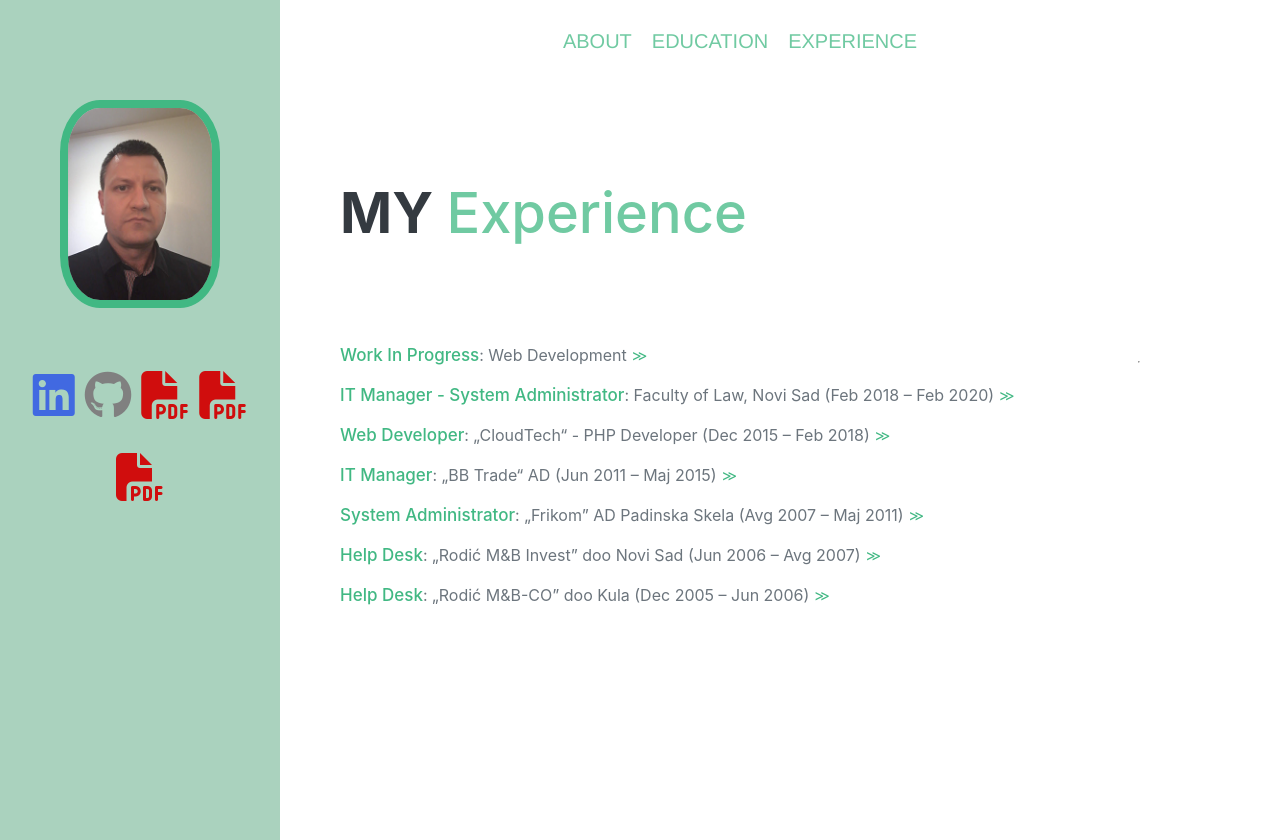
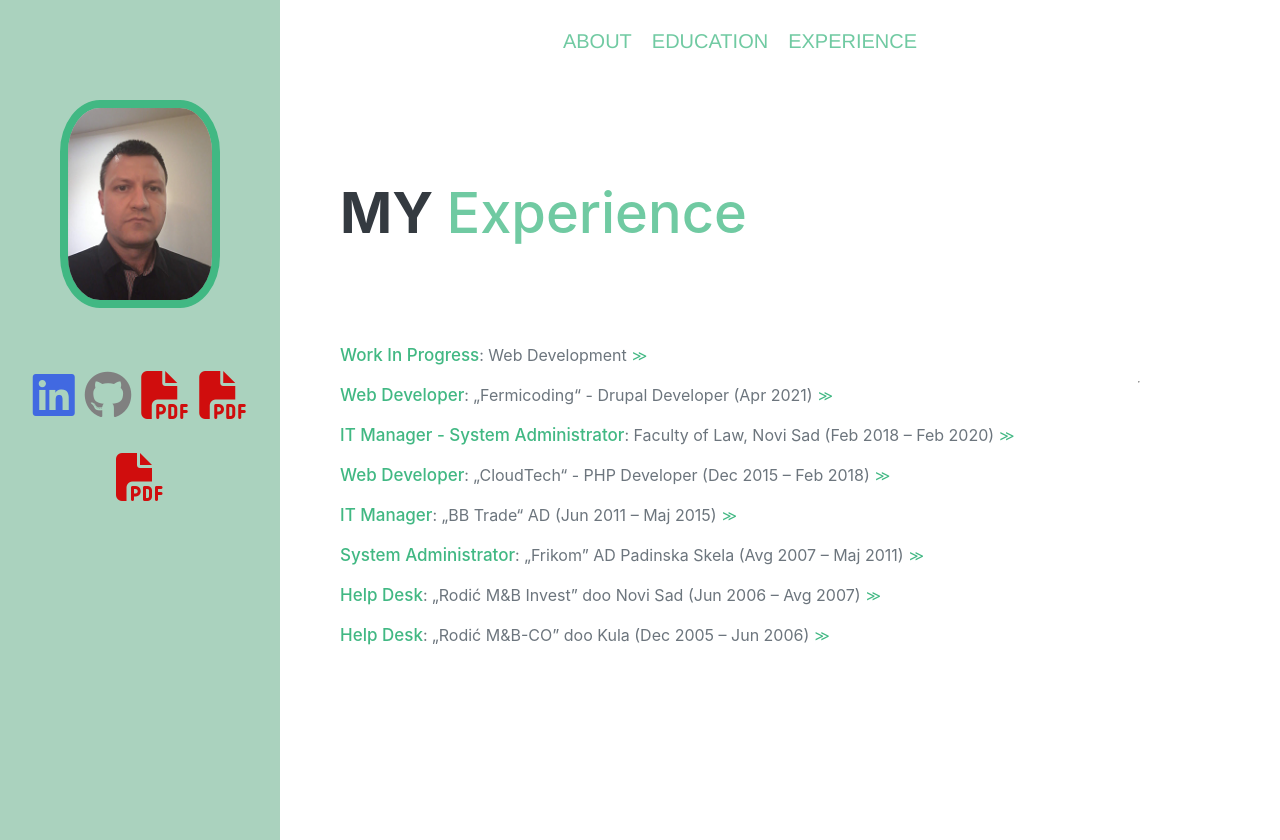
Before and after one commit to GoranSubic/GoranSubic.github.io, a Vue app: page / in a window 1280 px wide. Both pictures are taken after a click on the item "EXPERIENCE". Shown: the top 840 px of the page. Built offline with nearby package versions, Linux system fonts and the light colour scheme.

Commit message:
Experience - Fermicoding

```diff
--- a/src/views/Experience.vue
+++ b/src/views/Experience.vue
@@ -12,10 +12,22 @@
                     </p>
                     <p class="job-desc" style="display: none;">
                         <pre>
-    - Web application project based on Symfony + Vue - <a target="_blank" href="https://olala.co.rs/"><img src="../assets/olala.svg" /> Olala Fast Food</a>.
-      Web application with orders and order tracking system.
+    - Web application with orders and order tracking system:
+        * Web application project based on Symfony + Vue - <a target="_blank" href="https://alternativa8.rs/"><img src="../assets/alternativa8.png" /> Alternativa8</a>.
+        * Web application project based on Symfony + Vue - <a target="_blank" href="https://olala.brzodo.rs/"><img src="../assets/olala.svg" /> Olala Fast Food</a>.
     - Web application project based on Vue - <a target="_blank" href="https://kolmarvine.rs/"><img src="../assets/kolmarvine.svg" /> KolmarVine Lift Servis</a>.
 </pre>
+                    </p>
+                </div>
+                <div class="job" onclick="showJob(this)" onmouseover="jobLinkWeight(this)" onmouseout="jobLinkNormal(this)">
+                    <p class="job-title">
+                        <span class="job-name-link">Web Developer</span>: „Fermicoding“ - Drupal Developer (Apr 2021) <span class="job-desc-link">>></span>
+                    </p>
+                    <p class="job-desc" style="display: none;">
+                        <pre>
+    - Work on maintaining of project - website which beside presentation has online sale
+      and admin, based on Drupal 8  <a target="_blank" href="https://regarden.com/"><img class="regarden-bck" src="../assets/regarden.svg" /> ReGarden</a>.
+                        </pre>
                     </p>
                 </div>
                 <div class="job" onclick="showJob(this)" onmouseover="jobLinkWeight(this)" onmouseout="jobLinkNormal(this)">
@@ -41,7 +53,7 @@
                 <div class="job" onclick="showJob(this)" onmouseover="jobLinkWeight(this)" onmouseout="jobLinkNormal(this)">
                     <p class="job-title">
                         <span class="job-name-link">Web Developer</span>: „CloudTech“ - PHP Developer (Dec 2015 – Feb 2018) <span class="job-desc-link">>></span>
-</p>
+                    </p>
                     <p class="job-desc" style="display: none;">
                         <pre>
     - Work on maintaining of project - web site which beside presentation has online sale
@@ -56,7 +68,7 @@
                 <div class="job" onclick="showJob(this)" onmouseover="jobLinkWeight(this)" onmouseout="jobLinkNormal(this)">
                     <p class="job-title">
                         <span class="job-name-link">IT Manager</span>: „BB Trade“ AD (Jun 2011 – Maj 2015) <span class="job-desc-link">>></span>
-</p>
+                    </p>
                     <p class="job-desc" style="display: none;">
                         <pre>
     - Service of IT Sector, working place „IT Manager“.
@@ -70,7 +82,7 @@
                 <div class="job" onclick="showJob(this)" onmouseover="jobLinkWeight(this)" onmouseout="jobLinkNormal(this)">
                     <p class="job-title">
                         <span class="job-name-link">System Administrator</span>: „Frikom” AD Padinska Skela (Avg 2007 – Maj 2011) <span class="job-desc-link">>></span>
-</p>
+                    </p>
                     <p class="job-desc" style="display: none;">
                         <pre>
     - Service of IT, working place „Sistem administrator“.
@@ -80,7 +92,7 @@
                 <div class="job" onclick="showJob(this)" onmouseover="jobLinkWeight(this)" onmouseout="jobLinkNormal(this)">
                     <p class="job-title">
                         <span class="job-name-link">Help Desk</span>: „Rodić M&B Invest” doo Novi Sad (Jun 2006 – Avg 2007) <span class="job-desc-link">>></span>
-</p>
+                    </p>
                     <p class="job-desc" style="display: none;">
                         <pre>
     - Within the IT sector jobs Help Desk and System Administrator jobs.
@@ -90,7 +102,7 @@
                 <div class="job" onclick="showJob(this)" onmouseover="jobLinkWeight(this)" onmouseout="jobLinkNormal(this)">
                     <p class="job-title">
                         <span class="job-name-link">Help Desk</span>: „Rodić M&B-CO” doo Kula (Dec 2005 – Jun 2006) <span class="job-desc-link">>></span>
-</p>
+                    </p>
                     <p class="job-desc" style="display: none;">
                         <pre>
     - Customer service Help Desk in the IT sector.
@@ -162,6 +174,10 @@
 
 
 <style>
+    p.job-title {
+        cursor: pointer;
+    }
+
     a img {
         height: 1em;
     }
@@ -179,4 +195,9 @@
         text-decoration: none;
         color: rgb(65, 184, 131);
     }
+
+    .regarden-bck {
+        background-color: #1b5e20;
+        padding: 3px;
+    }
 </style>
```
